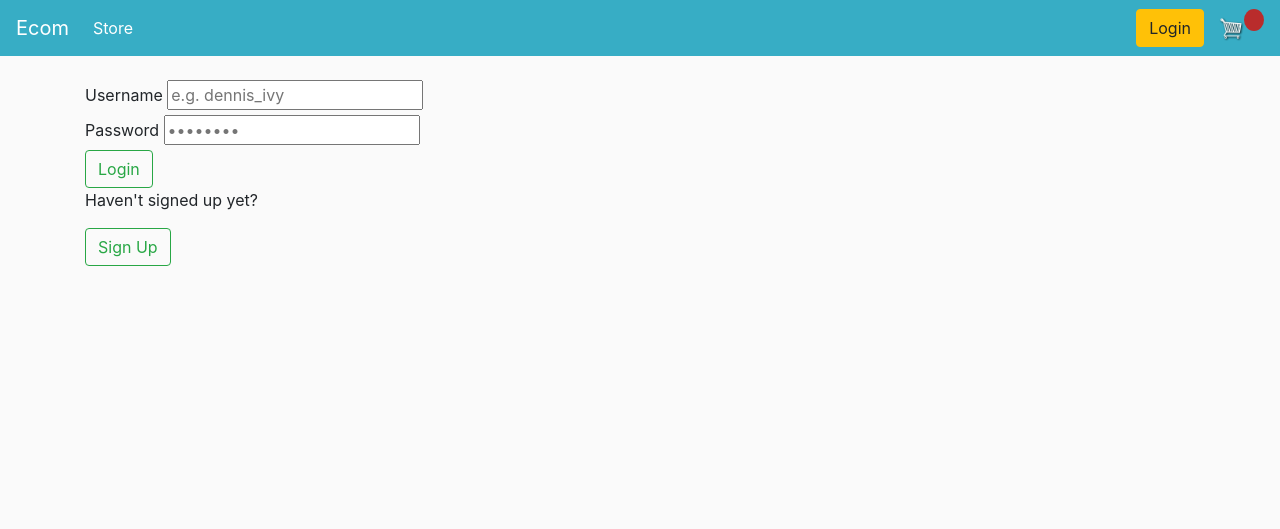
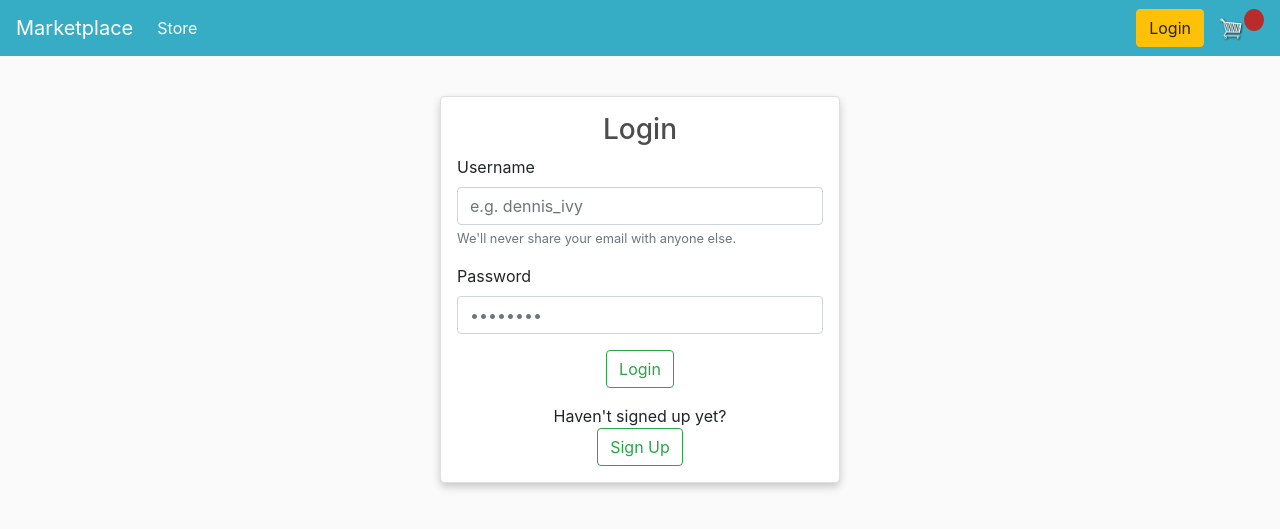
Before and after one commit to RajenRanjithkumar/ecommerce, a Django app: page /login/ in a window 1280 px wide. Shown: the top 529 px of the page. Run offline with Django 4.2, Linux system fonts and the light colour scheme; data comes from the database, SQL or seed files in the repository; both versions use the stored data as it was after the commit; some libraries are stand-ins or nearby versions.

Commit message:
Fixed the layout errors

```diff
--- a/ecommerce/static/css/main.css
+++ b/ecommerce/static/css/main.css
@@ -122,3 +122,30 @@ h1,h2,h3,h4,h5,h6{
 .hidden{
 	display: none!important;
 }
+
+
+
+
+.card {
+
+	width: 25rem;
+	margin: auto;
+	box-shadow: 0 4px 8px 0 rgba(0,0,0,0.2);
+	transition: 0.3s;
+	border-radius: 5px; /* 5px rounded corners */
+	text-align: left;
+
+  }
+
+  .card:hover {
+	box-shadow: 0 8px 16px 0 rgba(0,0,0,0.2);
+  }
+
+  .form__group {
+	margin-bottom: 2rem;
+	width: 100%;
+  }
+
+  .container {
+	padding: 16px 16px ;
+  }
--- a/ecommerce/store/templates/store/login.html
+++ b/ecommerce/store/templates/store/login.html
@@ -7,11 +7,32 @@
 
 
 {% if page ==  "login" %}
-<div >
 
+
+<div class="card " >
+    <div class="container">
+        <div class="layout__boxTitle" style="text-align: center;">
+            <h3>Login</h3>
+        </div>
         <form class="form" method="POST" action="">
             {% csrf_token %}
-        <div class="form__group form__group">
+
+            <div class="form-group">
+                <label for="exampleInputEmail1">Username</label>
+
+                <input id="username" class="form-control" name="username" type="text" placeholder="e.g. dennis_ivy" />
+                <small id="emailHelp" class="form-text text-muted">We'll never share your email with anyone else.</small>
+              </div>
+              <div class="form-group">
+                <label for="password">Password</label>
+
+
+                <input  class="form-control" id="password" name="password" type="password" placeholder="&bull;&bull;&bull;&bull;&bull;&bull;&bull;&bull;" />
+
+              </div>
+
+
+            <!-- <div class="form__group form__group">
             <label for="room_name">Username</label>
             <input id="username" name="username" type="text" placeholder="e.g. dennis_ivy" />
             </div>
@@ -23,12 +44,21 @@
                 type="password"
                 placeholder="&bull;&bull;&bull;&bull;&bull;&bull;&bull;&bull;"
             />
+            </div> -->
+
+            <div style="text-align: center;">
+                <button class="btn btn-outline-success"  type="submit">
+                    Login
+                    </button>
+
+                    <br>
+                <div style="margin-top: 1rem;">
+                    <p style="margin-bottom: 0.01rem;">Haven't signed up yet?</p>
+                    <a href="{% url 'register' %}" class="btn btn-outline-success">Sign Up</a>
                 </div>
 
-        <button class="btn btn-outline-success" type="submit">
+            </div>
 
-        Login
-        </button>
         </form>
 
 
@@ -37,17 +67,17 @@
 
 
 
-    <div class="auth__action">
-        <p>Haven't signed up yet?</p>
-        <a href="{% url 'register' %}" class="btn btn-outline-success">Sign Up</a>
+
 </div>
+
+
 
 {% else %}
 
-<div class="container">
+<div class="card" style="padding: 1rem;">
     <div class="layout__box">
         <div class="layout__boxHeader">
-        <div class="layout__boxTitle">
+        <div class="layout__boxTitle" style="text-align: center;">
             <h3>Register</h3>
         </div>
         </div>
@@ -56,26 +86,33 @@
         <form class="form" method="POST" action="">
             {% csrf_token %}
 
+
             {% for field in form %}
 
-            <div class="form__group form__group">
+            <div class="form-group">
             <label for="room_name">{{field.label}}</label>
             {{field}}
-            <!-- <input id="username" name="username" type="text" placeholder="e.g. dennis_ivy" /> -->
             </div>
 
             {% endfor %}
 
+            <div style="text-align: center;">
 
                 <button class="btn btn btn-outline-success" type="submit">
                     Register
                     </button>
+                    <div style="margin-top: 1rem;">
+                        <p style="margin-bottom: -0.01rem;">Signed up already?</p>
+                        <a href="{% url 'login' %}" class="btn btn-outline-success">Login</a>
+                    </div>
+
+
+            </div>
+
+
         </form>
 
-        <div class="auth__action">
-            <p>Signed up already?</p>
-            <a href="{% url 'login' %}" class="btn btn--link">Login</a>
-        </div>
+
 
 
         </div>
--- a/ecommerce/store/templates/store/main.html
+++ b/ecommerce/store/templates/store/main.html
@@ -70,7 +70,7 @@
 <body>
 
     <nav class="navbar navbar-expand-lg navbar-dark bg-dark">
-        <a class="navbar-brand" href="{% url 'store' %}">Ecom</a>
+        <a class="navbar-brand" href="{% url 'store' %}">Marketplace</a>
         <button class="navbar-toggler" type="button" data-toggle="collapse" data-target="#navbarSupportedContent" aria-controls="navbarSupportedContent" aria-expanded="false" aria-label="Toggle navigation">
           <span class="navbar-toggler-icon"></span>
         </button>
@@ -92,7 +92,7 @@
 
 
             <div class="dropdown">
-              <button class="btn btn-secondary dropdown-toggle" type="button" id="dropdownMenuButton" data-toggle="dropdown" aria-haspopup="true" aria-expanded="false">
+              <button class="btn btn-warning dropdown-toggle" type="button" id="dropdownMenuButton" data-toggle="dropdown" aria-haspopup="true" aria-expanded="false">
                 Hello {{request.user.username}}!!
               </button>
               <div class="dropdown-menu" aria-labelledby="dropdownMenuButton">
```
Also changed, not shown: ecommerce/db.sqlite3. Lines whose indentation alone changed are shown as unchanged.
